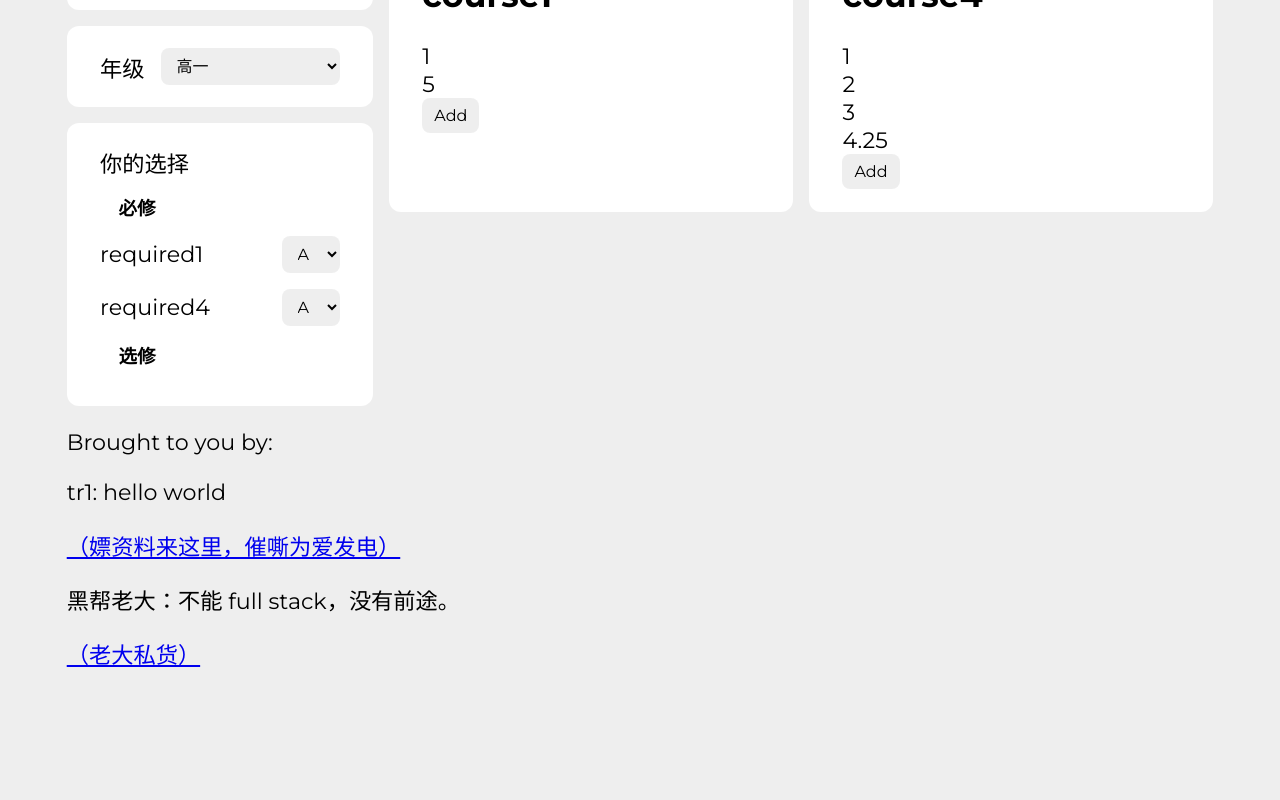
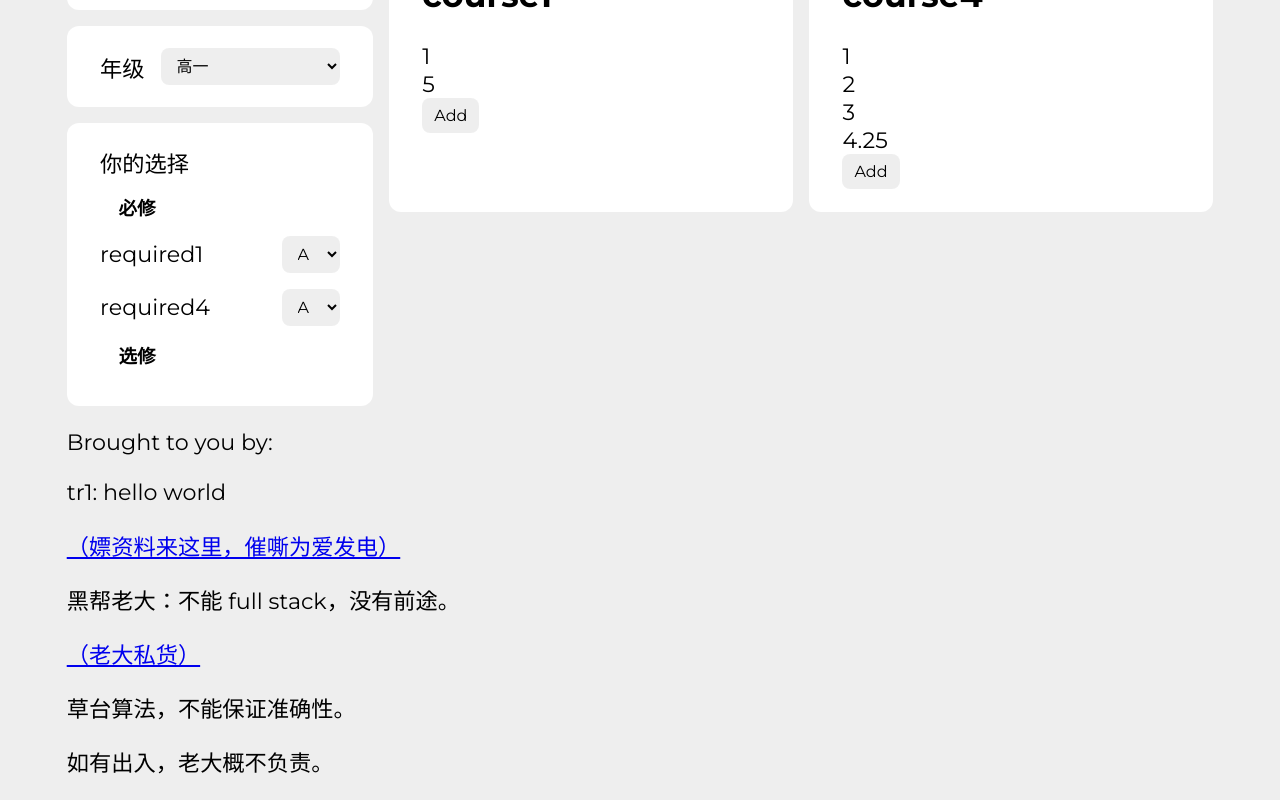
Before and after one commit to Tofutush/etrack, a React (Vite) app: page / in a window 1280 px wide. Shown: the part 316-1116 px from the top of the page. Before the commit the page ends 1007 px from the top, so only its background shows below. Built offline with nearby package versions, Linux system fonts and the light colour scheme; a web font is replaced by a local one.

Commit message:
more credits

```diff
--- a/src/App.tsx
+++ b/src/App.tsx
@@ -9,7 +9,7 @@ import SelectedCourse from './interfaces/SelectedCourse';
 import CourseSelection from './selectedcourselist/CourseSelection';
 import Gpa from './uicrap/Gpa';
 import GradeSelector from './uicrap/GradeSelector';
-import Credits from './uicrap/credits';
+import Footer from './uicrap/Footer';
 
 function App() {
     // const [grade, setGrade] = useState<Array<number>>([1]);
@@ -88,9 +88,7 @@ function App() {
                     <CourseList list={courseList} onAdd={onAddCourse} />
                 </div>
             </div>
-            <footer>
-                <Credits />
-            </footer>
+            <Footer />
         </>
     )
 }
--- a/src/uicrap/credits.tsx
+++ b/src/uicrap/Footer.tsx
@@ -1,13 +1,15 @@
-function Credits() {
+function Footer() {
     return (
-        <>
+        <footer>
             <p>Brought to you by:</p>
             <p>tr1: hello world</p>
             <p><a href="https://smsfoundation4.wordpress.com">（嫖资料来这里，催嘶为爱发电）</a></p>
             <p>黑帮老大：不能 full stack，没有前途。</p>
             <p><a href="https://tofutush.github.io/The-Iron-Ragdoll/">（老大私货）</a></p>
-        </>
+            <p>草台算法，不能保证准确性。</p>
+            <p>如有出入，老大概不负责。</p>
+        </footer>
     )
 }
 
-export default Credits;
+export default Footer;
```
